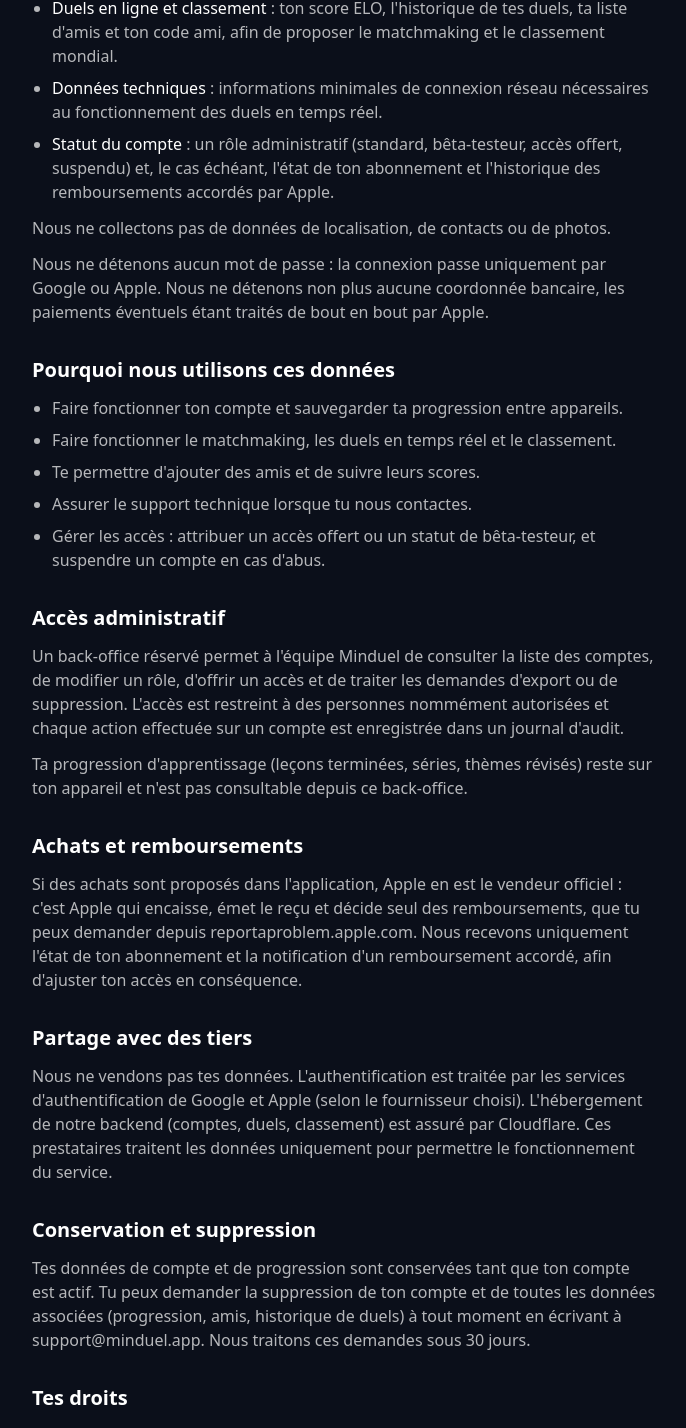
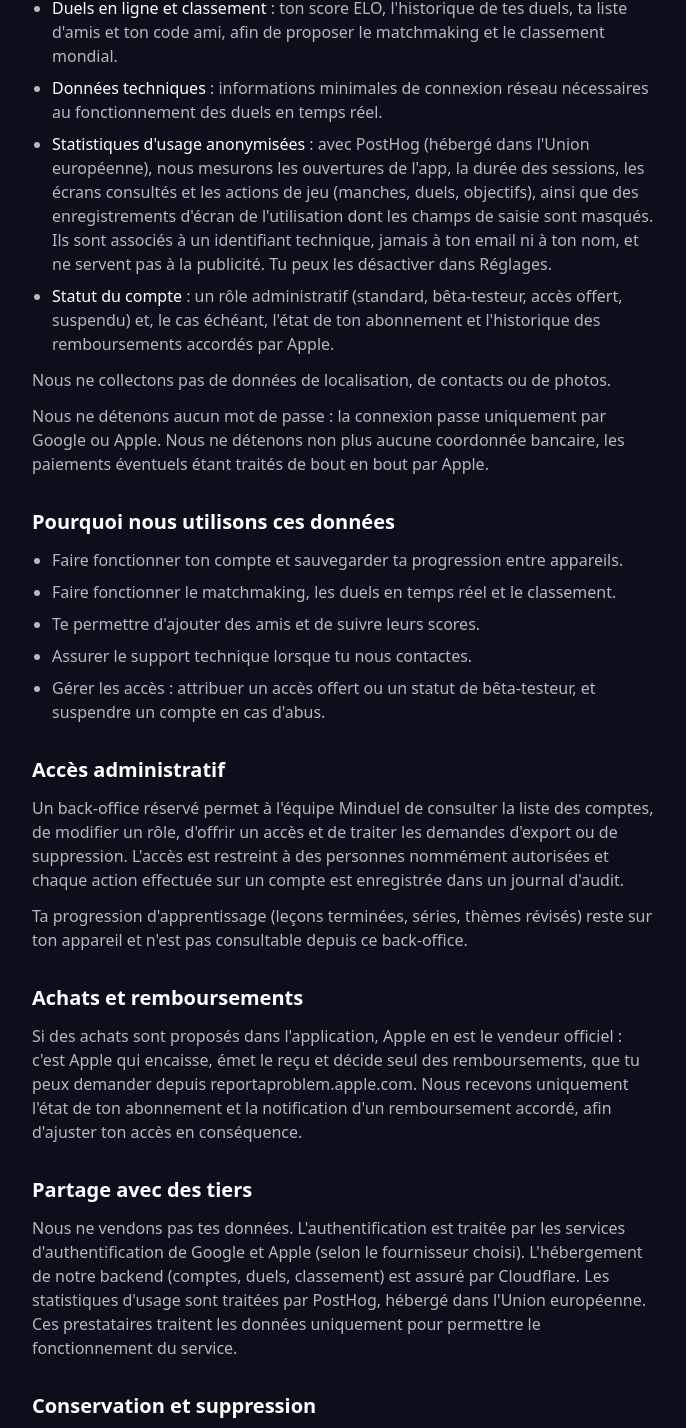
Before and after one commit to EliyanJ/rork-mindduel, a React (Vite) app in the folder web/: page /privacy in a window 1280 px wide. Shown: the part 632-2060 px from the top of the page, without its empty margins (296-982 px from the left). Built offline with nearby package versions, Linux system fonts and the light colour scheme; no server answers.

Commit message:
Préparation complète de l'application Minduel pour son lancement

```diff
--- a/web/src/pages/Privacy.tsx
+++ b/web/src/pages/Privacy.tsx
@@ -54,6 +54,14 @@ const Privacy = () => {
               connexion réseau nécessaires au fonctionnement des duels en temps réel.
             </li>
             <li>
+              <span className="text-white">Statistiques d'usage anonymisées</span> : avec PostHog
+              (hébergé dans l'Union européenne), nous mesurons les ouvertures de l'app, la durée des
+              sessions, les écrans consultés et les actions de jeu (manches, duels, objectifs), ainsi
+              que des enregistrements d'écran de l'utilisation dont les champs de saisie sont masqués.
+              Ils sont associés à un identifiant technique, jamais à ton email ni à ton nom, et ne
+              servent pas à la publicité. Tu peux les désactiver dans Réglages.
+            </li>
+            <li>
               <span className="text-white">Statut du compte</span> : un rôle administratif
               (standard, bêta-testeur, accès offert, suspendu) et, le cas échéant, l'état de ton
               abonnement et l'historique des remboursements accordés par Apple.
@@ -106,7 +114,8 @@ const Privacy = () => {
           <p>
             Nous ne vendons pas tes données. L'authentification est traitée par les services
             d'authentification de Google et Apple (selon le fournisseur choisi). L'hébergement de
-            notre backend (comptes, duels, classement) est assuré par Cloudflare. Ces prestataires
+            notre backend (comptes, duels, classement) est assuré par Cloudflare. Les statistiques
+            d'usage sont traitées par PostHog, hébergé dans l'Union européenne. Ces prestataires
             traitent les données uniquement pour permettre le fonctionnement du service.
           </p>
         </Section>
```
Also changed, not shown: 16 other files (tests, documents, lock files or other folders).
